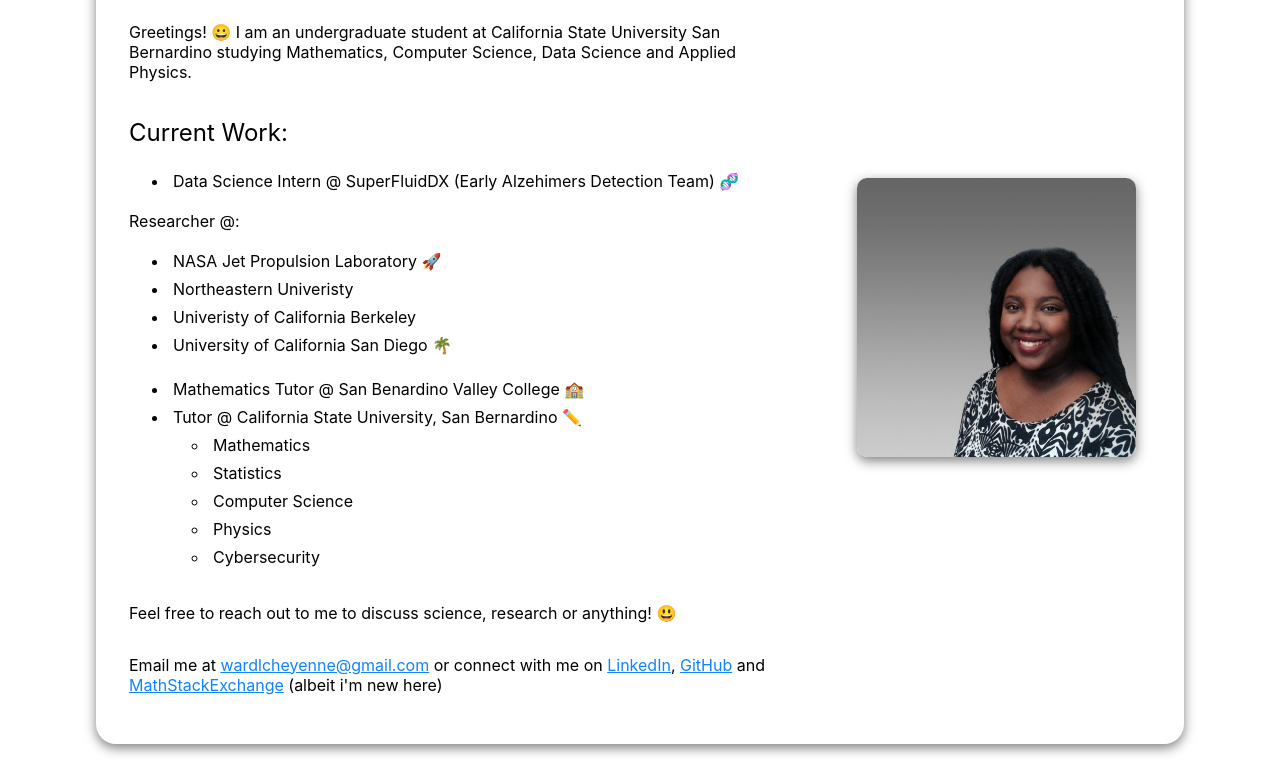
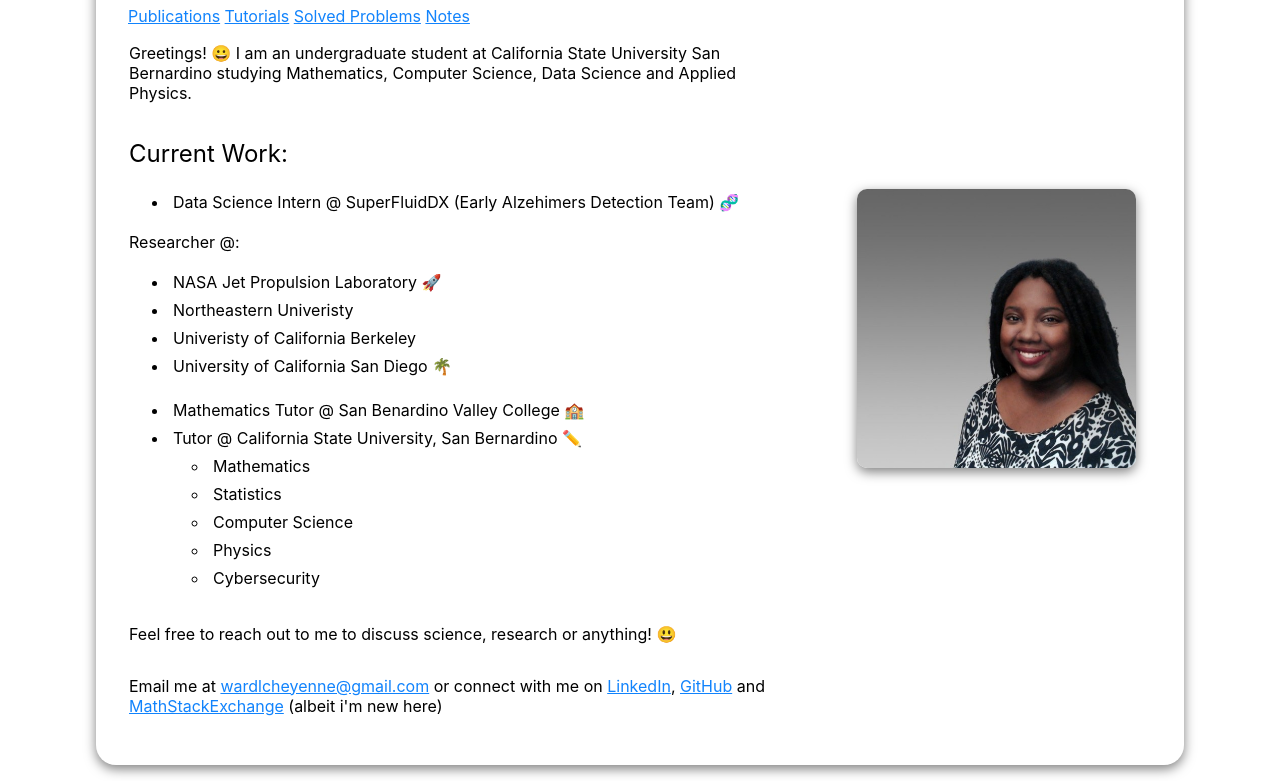
Before and after one commit to wardcheyenne/wardcheyenne, a plain HTML site: page index.html in a window 1280 px wide. Shown: the part 124-905 px from the top of the page. Before the commit the page ends 884 px from the top, so only its background shows below. Drawn offline with Linux system fonts and the light colour scheme.

Commit message:
Update index.html
Added Research, Tutorials and Notes

```diff
--- a/index.html
+++ b/index.html
@@ -11,6 +11,10 @@
 		<div class = "content">
 			<div class = "top-content">
 				<h1>Cheyenne Ward</h1>
+				<a href = "" class = "main-links">Publications</a>
+				<a href = "https://github.com/wardcheyenne/tutorials" class = "main-links">Tutorials</a>
+				<a href = "https://github.com/wardcheyenne/solved-problems" class = "main-links">Solved Problems</a>
+				<a href = "https://github.com/wardcheyenne/notes" class = "main-links">Notes</a>
 			</div>
 			<div class = "content-left">
 		     	<p>Greetings! &#128512; I am an undergraduate student at California State University San Bernardino studying Mathematics, Computer Science, Data Science and Applied Physics.</p>
```
